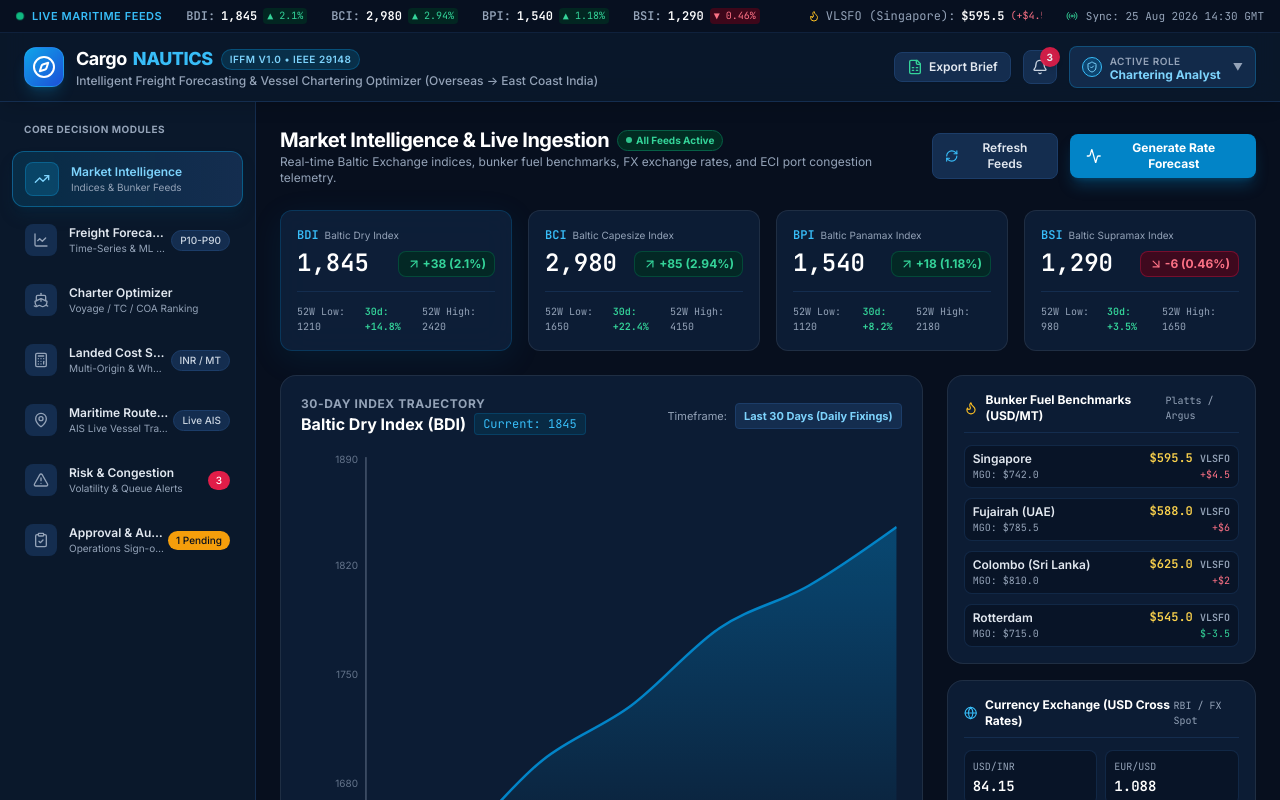
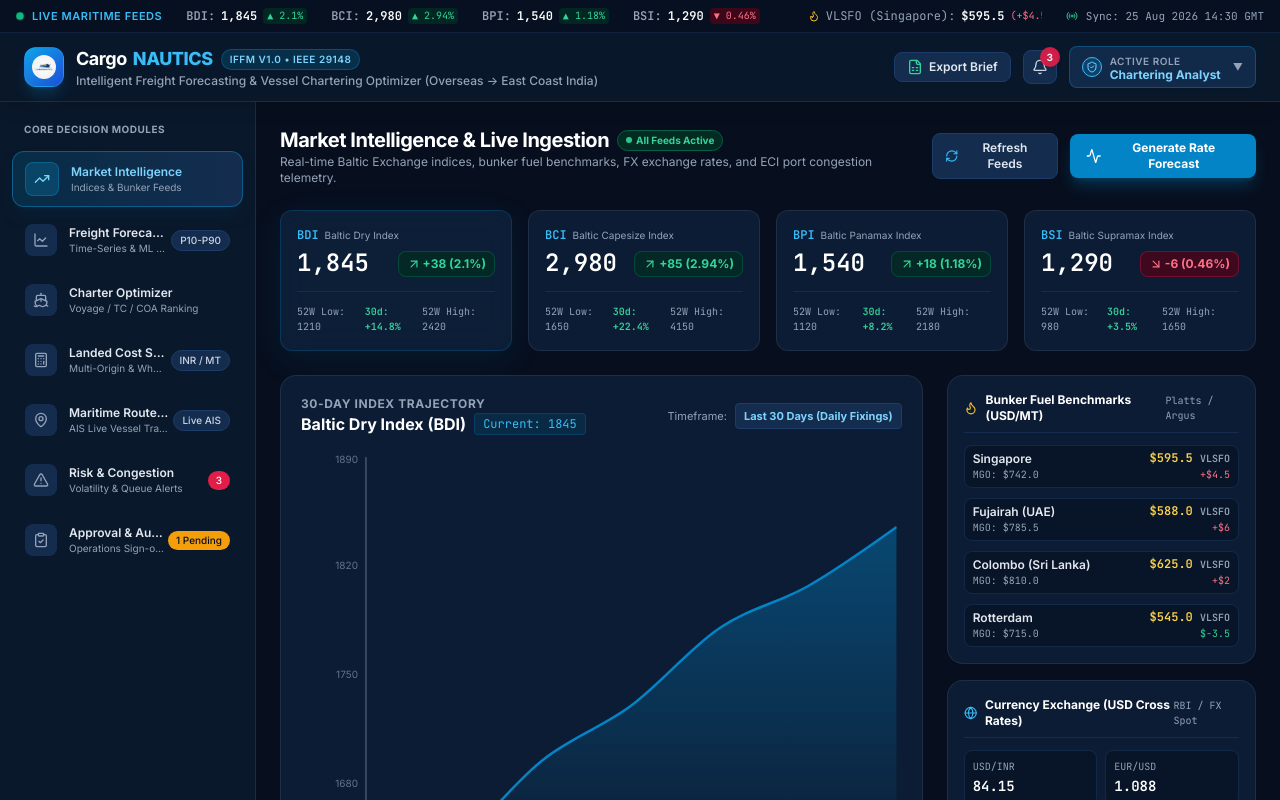
Before and after one commit to quirbyte/CargoNautics, a React (Vite) app: page / in a window 1280 px wide. Shown: the top 800 px of the page. Built offline with nearby package versions, Linux system fonts and the light colour scheme.

Commit message:
fix : add logo

```diff
--- a/src/components/Header.tsx
+++ b/src/components/Header.tsx
@@ -102,7 +102,7 @@ export const Header: React.FC<HeaderProps> = ({
         {/* Brand & Subtitle */}
         <div className="flex items-center gap-3">
           <div className="w-10 h-10 rounded-xl bg-gradient-to-br from-sky-500 to-blue-700 flex items-center justify-center shadow-lg shadow-sky-500/20 border border-sky-400/30">
-            <Compass className="w-6 h-6 text-white animate-spin-slow" />
+            <img src='../../assets/logo.png' className="w-6 h-6 text-white animate-spin-slow rounded-full" />
           </div>
           <div>
             <div className="flex items-center gap-2">
```
Also changed, not shown: assets/logo.png (added).
